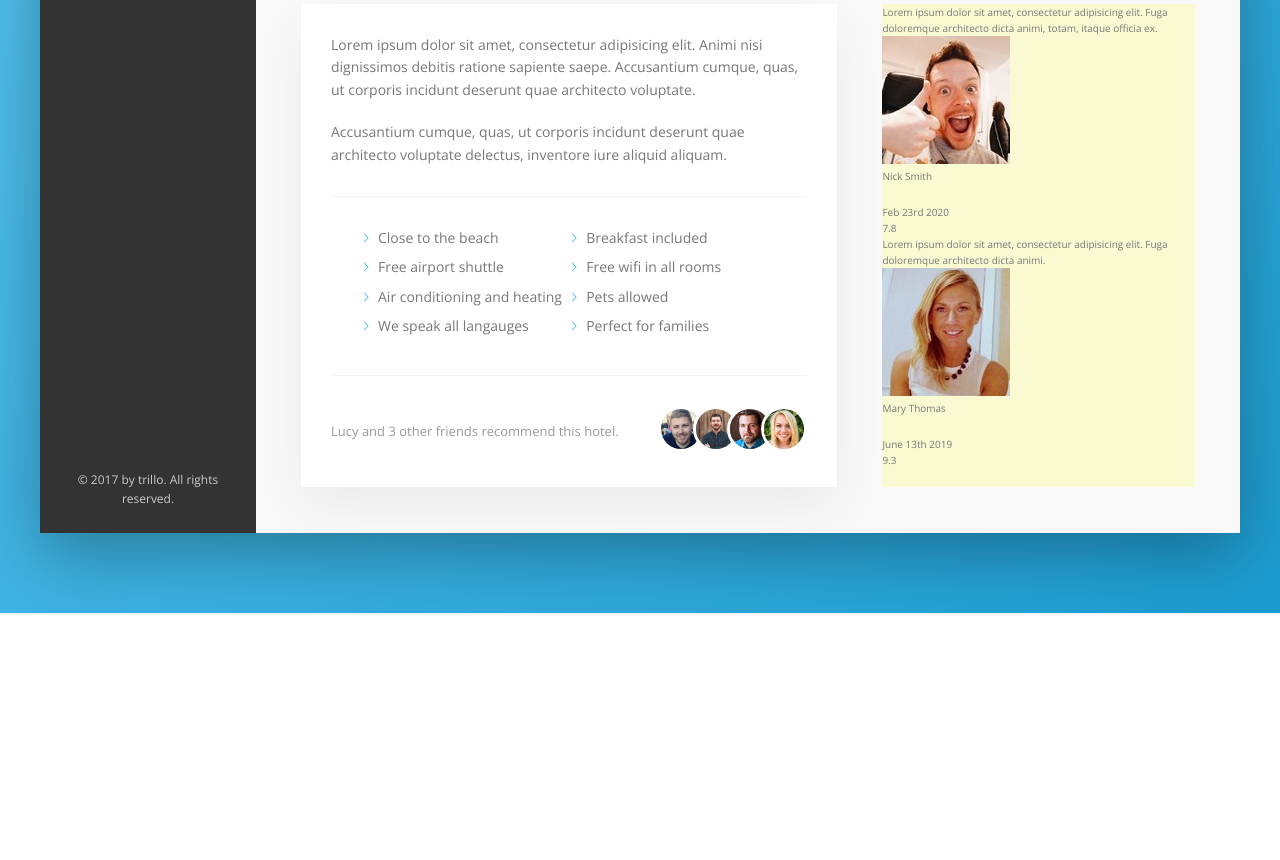
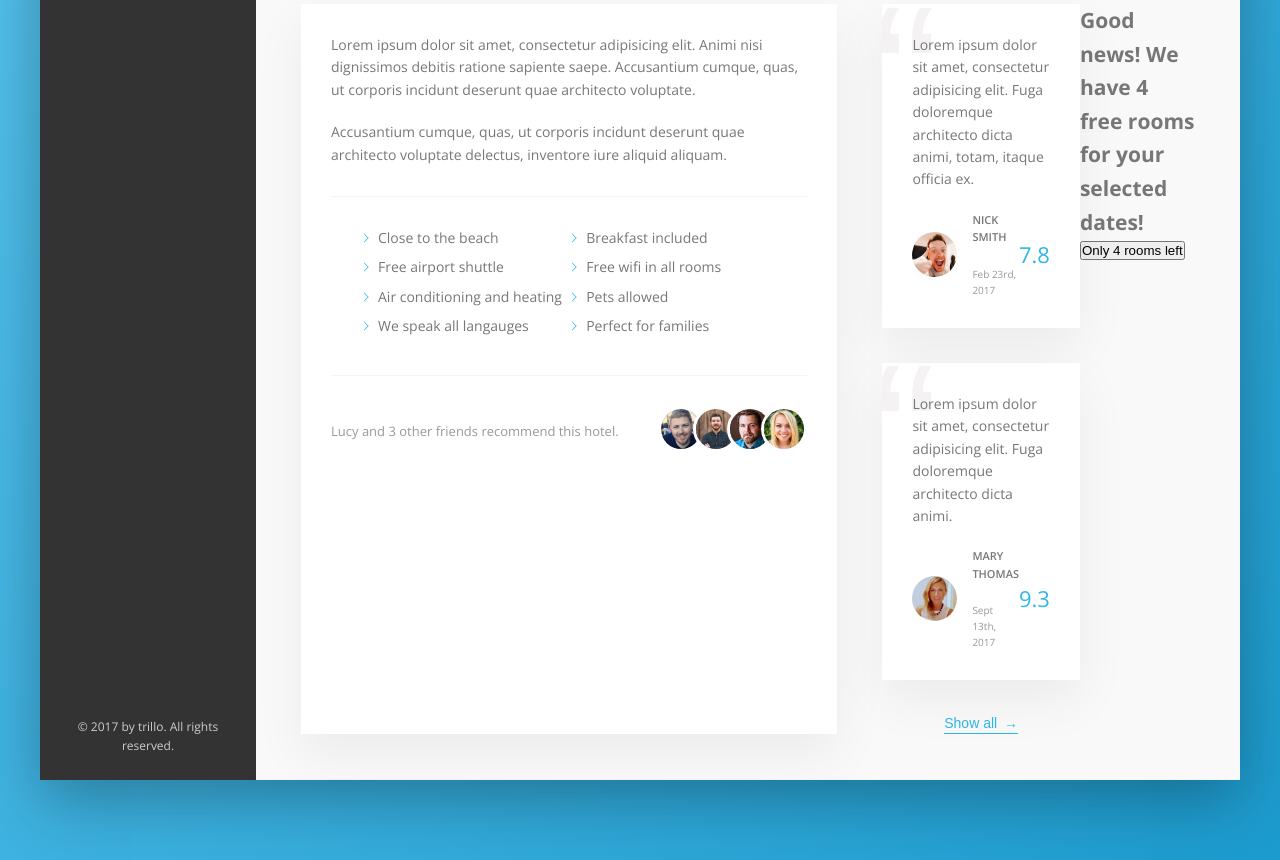
Before and after one commit to zacsolo/scss_vacation, a website: page index.html in a window 1280 px wide. Shown: the part 643-1503 px from the top of the page. Before the commit the page ends 1256 px from the top, so only its background shows below. Drawn offline with nearby package versions, Linux system fonts and the light colour scheme; files whose address does not match are found by name.

Commit message:
Reviews Section Animations and Flex

```diff
--- a/index.html
+++ b/index.html
@@ -8,7 +8,7 @@
       href="https://fonts.googleapis.com/css2?family=Open+Sans:wght@300;400;600;700;800&display=swap"
       rel="stylesheet"
     />
-    <link rel="stylesheet" href="css/main.css" />
+    <link rel="stylesheet" href="src/css/main.css" />
     <link rel="shortcut icon" type="image/png" href="img/favicon.png" />
 
     <title>trillo &mdash; Your all-in-one booking app</title>
@@ -173,17 +173,16 @@
                 </div>
               </div>
 
-            <figure class="user-reviews">
+              <div class="user-reviews">
                 <figure class="review">
                     <blockquote class="review__text">
-                    Lorem ipsum dolor sit amet, consectetur adipisicing elit.
-                    Fuga doloremque architecto dicta animi, totam, itaque officia ex.
+                        Lorem ipsum dolor sit amet, consectetur adipisicing elit. Fuga doloremque architecto dicta animi, totam, itaque officia ex.
                     </blockquote>
                     <figcaption class="review__user">
                         <img src="img/user-1.jpg" alt="User 1" class="review__photo">
                         <div class="review__user-box">
                             <p class="review__user-name">Nick Smith</p>
-                      <p class="review__user-date">Feb 23rd 2020</p>
+                            <p class="review__user-date">Feb 23rd, 2017</p>
                         </div>
                         <div class="review__rating">7.8</div>
                     </figcaption>
@@ -194,14 +193,25 @@
                         Lorem ipsum dolor sit amet, consectetur adipisicing elit. Fuga doloremque architecto dicta animi.
                     </blockquote>
                     <figcaption class="review__user">
-                  <img src="img/user-2.jpg" alt="User 2" class="review__photo">
+                        <img src="img/user-2.jpg" alt="User 1" class="review__photo">
                         <div class="review__user-box">
                             <p class="review__user-name">Mary Thomas</p>
-                    <p class="review__user-date">June 13th 2019</p>
+                            <p class="review__user-date">Sept 13th, 2017</p>
                         </div>
                         <div class="review__rating">9.3</div>
                     </figcaption>
                 </figure>
+
+                <button class="btn-inline">Show all <span>&rarr;</span> </button>
+            </div>
+
+            <div class="cta">
+              <h2 class="cta__book-now">
+                Good news! We have 4 free rooms for your selected dates!
+              </h2>
+              <button class="btn">
+                Only 4 rooms left
+              </button>
             </div>
 
           </div>
--- a/sass/_components.scss
+++ b/sass/_components.scss
@@ -253,8 +253,16 @@
   cursor: pointer;
   transition: all 0.2s;
 
+  & span {
+    margin-left: 3px;
+    transition: margin-left 0.2s;
+  }
+
   &:hover {
     color: var(--color-grey-dark-1);
+    span {
+      margin-left: 8px;
+    }
   }
 
   &:focus {
@@ -324,8 +332,6 @@ p:not(:last-of-type) {
   &__count {
     margin-right: auto;
   }
-  &__friends {
-  }
 
   &__photo {
     box-sizing: content-box;
@@ -342,3 +348,57 @@ p:not(:last-of-type) {
 
 /////////////////////////////////////////
 // REVIEWS
+.review {
+  background-color: #fff;
+  box-shadow: var(--shadow-light);
+  padding: 3rem;
+  margin-bottom: 3.5rem;
+  position: relative;
+  overflow: hidden;
+
+  &__text {
+    position: relative;
+    margin-bottom: 2rem;
+    z-index: 10;
+  }
+  &__user {
+    display: flex;
+    align-items: center;
+  }
+  &__photo {
+    height: 4.5rem;
+    width: 4.5rem;
+    border-radius: 50%;
+    margin-right: 1.5rem;
+  }
+  &__user-box {
+    margin-right: auto;
+  }
+  &__user-name {
+    font-size: 1.1rem;
+    font-weight: 600;
+    text-transform: uppercase;
+    margin-bottom: 0.4rem;
+  }
+  &__user-date {
+    font-size: 1rem;
+    color: var(--color-grey-dark-3);
+  }
+  &__rating {
+    color: var(--color-primary);
+    font-size: 2.2rem;
+    font-weight: 300;
+  }
+
+  &::before {
+    content: '\201C';
+    position: absolute;
+    line-height: 1;
+    top: -2.75rem;
+    left: -1rem;
+    font-size: 20rem;
+    color: var(--color-grey-light-2);
+    font-family: sans-serif;
+    z-index: 1;
+  }
+}
--- a/sass/_layout.scss
+++ b/sass/_layout.scss
@@ -32,13 +32,13 @@
 }
 
 .detail {
+  font-size: 1.4rem;
   display: flex;
   padding: 4.5rem;
   background-color: var(--color-grey-light-1);
   border-bottom: var(--line);
 }
 .description {
-  font-size: 1.4rem;
   background-color: #fff;
   box-shadow: var(--shadow-light);
   padding: 3rem;
@@ -46,6 +46,8 @@
   margin-right: 4.5rem;
 }
 .user-reviews {
-  background-color: lightgoldenrodyellow;
   flex: 1;
+  display: flex;
+  flex-direction: column;
+  align-items: center;
 }
```
Also changed, not shown: src/css/main.css, 2 other files. Lines whose indentation alone changed are shown as unchanged.
